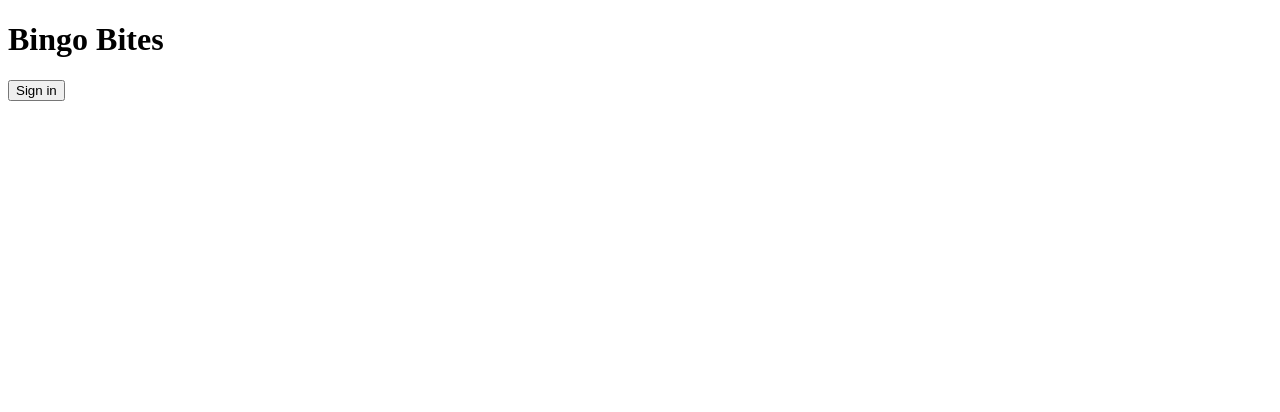
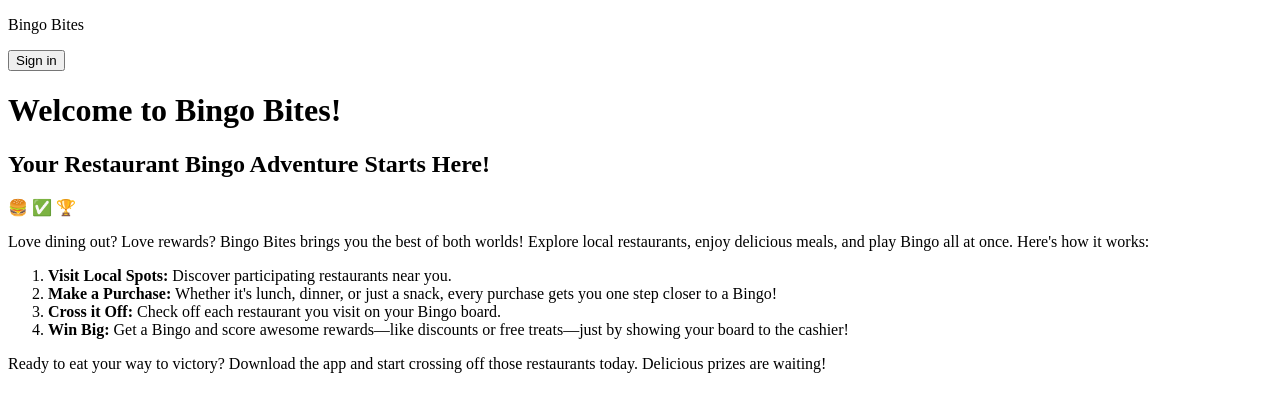
Before and after one commit to meganesu/lwj-hackathon-5-local-food, a React (Vite) app: page / in a window 1280 px wide. Shown: the top 412 px of the page. Built offline with nearby package versions, Linux system fonts and the light colour scheme; no server answers.

Commit message:
feat: add marketing copy to home page for auth & unauth flows

```diff
--- a/src/App.tsx
+++ b/src/App.tsx
@@ -10,24 +10,22 @@ import {
 import { api } from "../convex/_generated/api";
 import Board from "./components/Board";
 import Modal from "./components/Modal";
-import restaurantList from "./restaurants.json"
+import restaurantList from "./restaurants.json";
 
 type RestaurantDetails = {
-  restaurantName: string,
-  address: string,
-  visited: boolean,
-  index: number
-}
+  restaurantName: string;
+  address: string;
+  visited: boolean;
+  index: number;
+};
 
 export default function App() {
-
   return (
-    <main>
-      <h1>
-        Bingo Bites
-      </h1>
+    <>
+      <nav>
+        <p>Bingo Bites</p>
         <Authenticated>
-        <SignedIn />
+          <UserButton />
         </Authenticated>
         <Unauthenticated>
           <div className="flex justify-center">
@@ -36,84 +34,131 @@ export default function App() {
             </SignInButton>
           </div>
         </Unauthenticated>
+      </nav>
+      <main>
+        <Authenticated>
+          <Content />
+        </Authenticated>
+        <Unauthenticated>
+          <h1>Welcome to Bingo Bites!</h1>
+          <h2>Your Restaurant Bingo Adventure Starts Here!</h2>
+          <p>🍔 ✅ 🏆</p>
+          <p>
+            Love dining out? Love rewards? Bingo Bites brings you the best of
+            both worlds! Explore local restaurants, enjoy delicious meals, and
+            play Bingo all at once. Here's how it works:
+          </p>
+          <ol>
+            <li>
+              <strong>Visit Local Spots:</strong> Discover participating restaurants near you.
+            </li>
+            <li>
+              <strong>Make a Purchase:</strong> Whether it's lunch, dinner, or just a snack,
+              every purchase gets you one step closer to a Bingo!
+            </li>
+            <li>
+              <strong>Cross it Off:</strong> Check off each restaurant you visit on your Bingo
+              board.
+            </li>
+            <li>
+              <strong>Win Big:</strong> Get a Bingo and score awesome rewards—like discounts or
+              free treats—just by showing your board to the cashier!
+            </li>
+          </ol>
+          <p>
+            Ready to eat your way to victory? Download the app and start
+            crossing off those restaurants today. Delicious prizes are waiting!
+          </p>
+        </Unauthenticated>
       </main>
+    </>
   );
 }
 
 const LoadingPlaceholder = () => {
-  return (
-    <p>Loading board...</p>
-  )
-}
+  return <p>Loading board...</p>;
+};
 
-function SignedIn() {
+function Content() {
   const dialogRef: React.RefObject<HTMLDialogElement> = useRef(null);
-  const [activeRestaurant, setActiveRestaurant] = useState<RestaurantDetails | null>(null)
-  const createBoardForCurrentUser = useMutation(api.boards.createBoardForCurrentUser)
-  const updateRestaurantsForCurrentUser = useMutation(api.boards.updateRestaurantsForCurrentUser)
+  const [activeRestaurant, setActiveRestaurant] =
+    useState<RestaurantDetails | null>(null);
+  const createBoardForCurrentUser = useMutation(
+    api.boards.createBoardForCurrentUser
+  );
+  const updateRestaurantsForCurrentUser = useMutation(
+    api.boards.updateRestaurantsForCurrentUser
+  );
 
   // check if the current user has an existing board
   // if they don't, create one for them
-  const board = useQuery(api.boards.getBoardForCurrentUser)
-  console.log("board after useQuery", board)
+  const board = useQuery(api.boards.getBoardForCurrentUser);
+  console.log("board after useQuery", board);
 
-  const [restaurants, setRestaurants] = useState(board?.restaurants)
+  const [restaurants, setRestaurants] = useState(board?.restaurants);
 
   // Create a new board if the user doesn't have one in the database yet
   useEffect(() => {
     const createBoard = async () => {
-      console.log("inside createBoard()")
+      console.log("inside createBoard()");
       if (board === null) {
-        console.log("about to call createBoardForCurrentUser (Convex function)")
-        await createBoardForCurrentUser({ restaurants: restaurantList })
+        console.log(
+          "about to call createBoardForCurrentUser (Convex function)"
+        );
+        await createBoardForCurrentUser({ restaurants: restaurantList });
       }
-    }
+    };
 
-    console.log("inside useEffect to create board")
-    createBoard()
-      .catch(error => console.log("ERROR:", error))
-  }, [board])
+    console.log("inside useEffect to create board");
+    createBoard().catch((error) => console.log("ERROR:", error));
+  }, [board]);
 
   // Update the restaurants in state based on the board,
   // to trigger a rerender when the board changes
   useEffect(() => {
-    console.log("inside useEffect for board changes")
-    setRestaurants(board?.restaurants)
-  }, [board])
-
+    console.log("inside useEffect for board changes");
+    setRestaurants(board?.restaurants);
+  }, [board]);
 
   if (!board || !restaurants) {
-    return <LoadingPlaceholder />
+    return <LoadingPlaceholder />;
   }
 
   const updateDialog = (restaurantDetails: RestaurantDetails) => {
     setActiveRestaurant(restaurantDetails);
     dialogRef?.current?.showModal();
-  }
+  };
 
   const handleCheckIn = async () => {
     // Create the new restaurants state object
-    const newRestaurants = [...restaurants]
-    const currentIndex = activeRestaurant?.index
+    const newRestaurants = [...restaurants];
+    const currentIndex = activeRestaurant?.index;
     if (!currentIndex) {
-      throw new Error("Current Index is not defined")
+      throw new Error("Current Index is not defined");
     }
-    newRestaurants[currentIndex].visited = true
+    newRestaurants[currentIndex].visited = true;
 
-    setRestaurants(newRestaurants)
+    setRestaurants(newRestaurants);
 
     // call a Convex function to update the board in the database
     await updateRestaurantsForCurrentUser({
       boardId: board._id,
       restaurants: newRestaurants,
-    })
+    });
 
     dialogRef?.current?.close();
-  }
+  };
 
   return (
     <>
-      <UserButton />
+      <details>
+        <summary>
+          How It Works
+        </summary>
+        <p>
+          Visit participating restaurants and make a purchase to cross them off your Bingo board. Once you get a Bingo, show your board to a cashier at any participating location to claim your reward, like a discount or a free treat. Happy dining and good luck!
+        </p>
+      </details>
       <Board updateDialog={updateDialog} restaurantList={restaurants} />
       <Modal
         dialogRef={dialogRef}
@@ -121,5 +166,5 @@ function SignedIn() {
         handleCheckIn={handleCheckIn}
       />
     </>
-  )
+  );
 }
```
Lines whose indentation alone changed are shown as unchanged.
